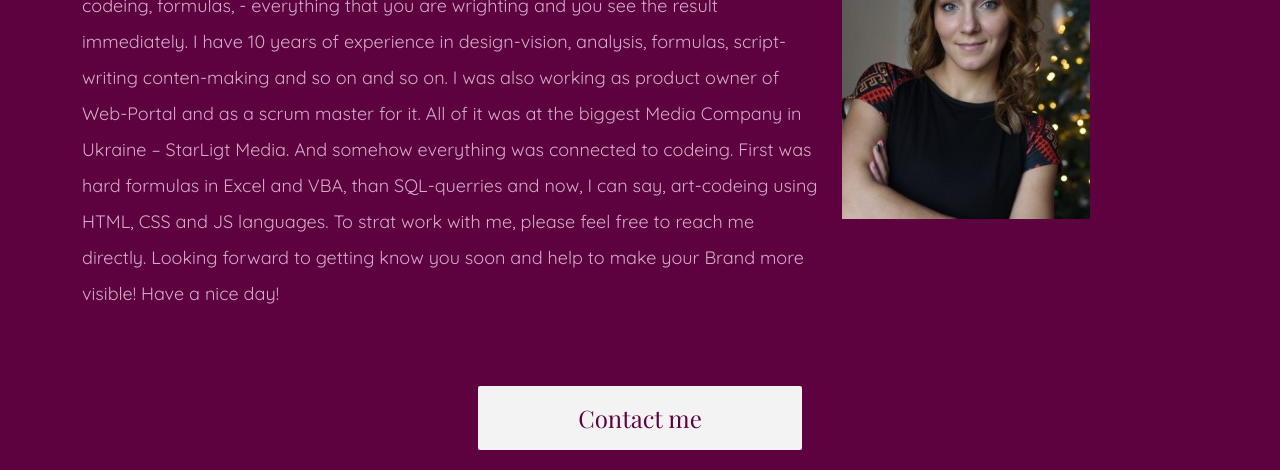
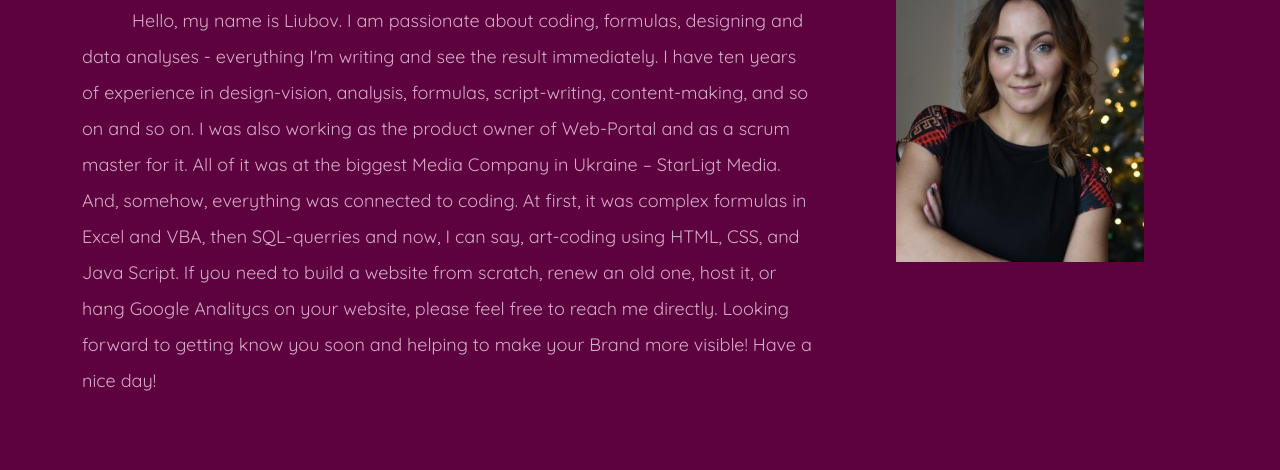
Before and after one commit to BUBASIK23/My-Portfolio-Project, a plain HTML site: page about.html in a window 1280 px wide. Shown: the part 329-799 px from the top of the page. Drawn offline with nearby package versions, Linux system fonts and the light colour scheme.

Commit message:
corrected sizes

```diff
--- a/about.html
+++ b/about.html
@@ -4,8 +4,8 @@
     <meta charset="UTF-8">
     <meta http-equiv="X-UA-Compatible" content="IE=edge">
     <meta name="viewport" content="width=device-width, initial-scale=1.0">
-    <title>Lubov Belyaeva</title>
-    <meta name="description" content="Front-end developer portfolio"/>
+    <title>About Lubov Belyaeva</title>
+    <meta name="description" content="Profesional experience and passto become a fromt-end developer"/>
 
     <link rel="preconnect" href="https://fonts.googleapis.com">
 <link rel="preconnect" href="https://fonts.gstatic.com" crossorigin>
@@ -56,17 +56,16 @@
     <div class="container pt-4 pb-2">
         <div class="row align-items-center pt-4">
             <div class="col-lg-8 pt-4 pb-2">
-
-
+<p>Short story</p>
     <h1 class="mb-4">ABOUT ME</h1>
-    <h2 class="about-me">Hello, my name is Liubov - front-end developer.
-        I am passioned about designing, codeing, formulas, - everything that you are wrighting and you see the result immediately.
-        I have 10 years of experience in design-vision, analysis, formulas, script-writing conten-making and so on and so on.
-        I was also working as product owner of Web-Portal and as a scrum master for it.
-        All of it was at the biggest Media Company in Ukraine – StarLigt Media.  And somehow everything was connected to codeing. First was hard formulas in Excel and VBA, than SQL-querries and now, I can say, art-codeing using HTML, CSS and JS languages.
-        To strat work with me, please feel free to reach me directly. Looking forward to getting know you soon and help to make your Brand more visible! Have a nice day!</h2>
+    <h2 class="about-me">Hello, my name is Liubov.
+        I am passionate about coding, formulas, designing and data analyses - everything I'm writing and see the result immediately.
+        I have ten years of experience in design-vision, analysis, formulas, script-writing, content-making, and so on and so on.
+        I was also working as the product owner of Web-Portal and as a scrum master for it.
+        All of it was at the biggest Media Company in Ukraine – StarLigt Media. And, somehow, everything was connected to coding. At first, it was complex formulas in Excel and VBA, then SQL-querries and now, I can say, art-coding using HTML, CSS, and Java Script.
+        If you need to build a website from scratch, renew an old one, host it, or hang Google Analitycs on your website, please feel free to reach me directly. Looking forward to getting know you soon and helping to make your Brand more visible! Have a nice day!</h2>
     </div>
-    <div class="col-lg-4">
+    <div class="col-lg-4 justify-content-md-center text-center align-items-center">
         <img src="media/me.jpg" class="img-fluid" alt="Lubov Belyaeva"/>
     </div>
 </div>
--- a/styles.css
+++ b/styles.css
@@ -56,9 +56,7 @@ line-height: 2;
 }
 
 .about-me {font-size: 18px !important;
-
-    text-indent: 50px;
-
+     text-indent: 50px;
 }
 
 .container {margin-top: 75px;
@@ -77,6 +75,7 @@ margin-bottom: 100px;}
 .contact-page :hover,  .web-link :hover{
 background-color: #ffffff !important;
 }
+
 
 
 footer {
```
Also changed, not shown: contacts.html (+2 -2 lines), index.html (+2 -2 lines), portfolio.html (+3 -4 lines).
